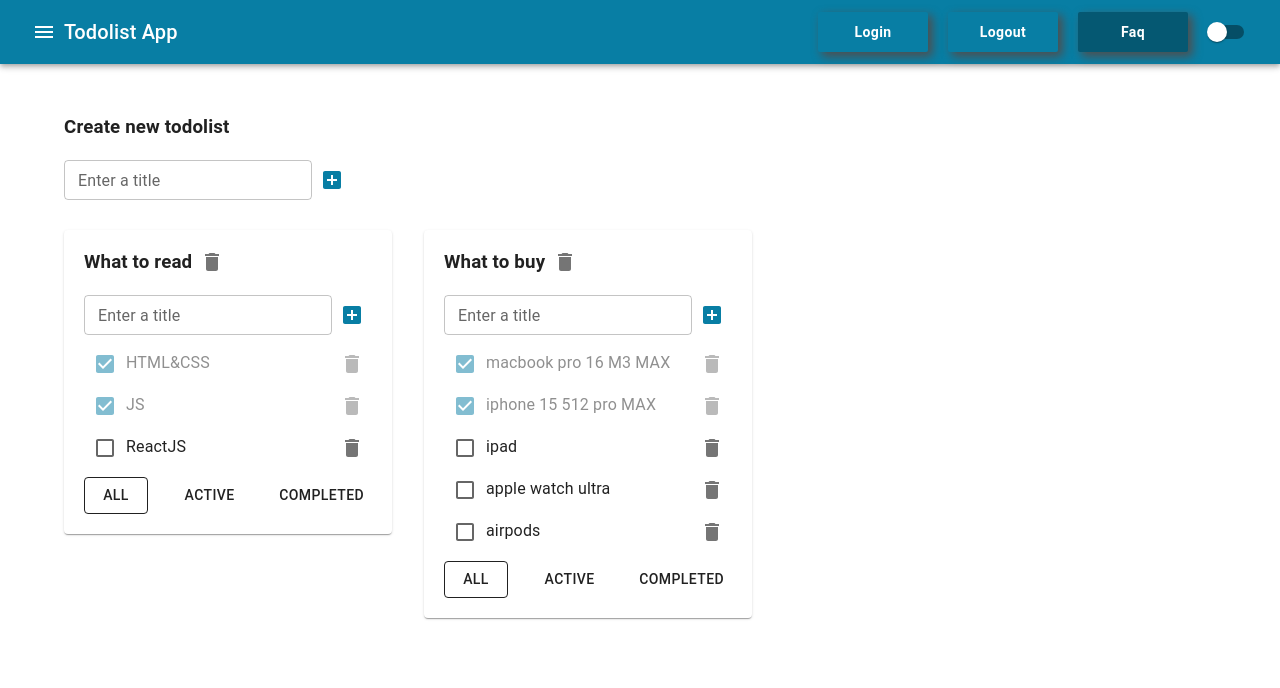
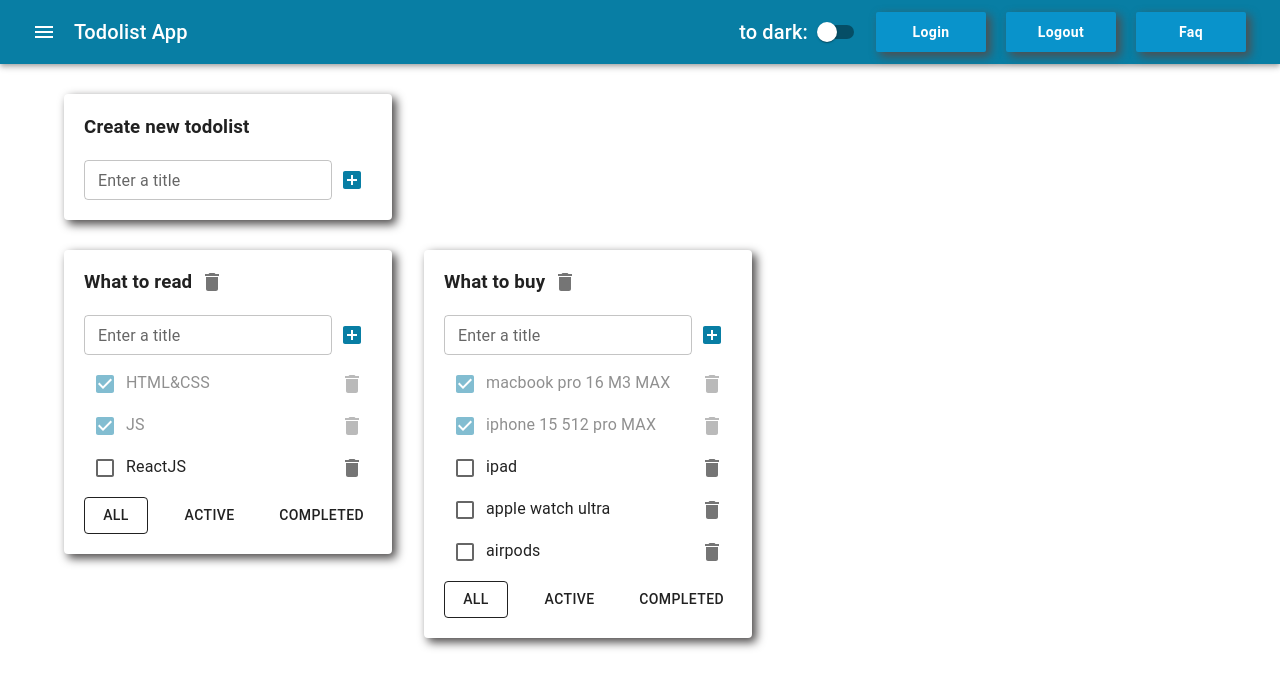
Before and after one commit to umedjankabiri/todolist, a React (Vite) app: page / in a window 1280 px wide. Shown: the top 688 px of the page. Built offline with nearby package versions, Linux system fonts and the light colour scheme.

Commit message:
Update App component to enhance theme consistency
Consolidate ThemeProvider imports and adjust button colors based on theme mode. Added shadows to Paper components and refined typography alignment.

```diff
--- a/src/common/components/App/App.tsx
+++ b/src/common/components/App/App.tsx
@@ -9,14 +9,13 @@ import {AddItemForm} from "common/components/AddItemForm/AddItemForm.tsx";
 import {
     AppBar,
     Container,
-    createTheme,
     CssBaseline,
     Paper,
     Switch,
-    ThemeProvider,
     Toolbar,
     Typography
 } from "@mui/material";
+import {createTheme, ThemeProvider} from "@mui/material/styles"
 import IconButton from "@mui/material/IconButton";
 import MenuIcon from "@mui/icons-material/Menu"
 import Grid from '@mui/material/Grid2'
@@ -54,7 +53,9 @@ function App() {
         palette: {
             mode: themeMode === "light" ? "light" : "dark",
             primary: {
-                main: "#087EA4"
+                main: "#087EA4",
+                light: "#0993cb",
+                dark: "#033844",
             }
         }
     })
@@ -90,6 +91,8 @@ function App() {
         setTodolists(todolists.map(todolist =>
             todolist.todolistID === todolistID ? {...todolist, title: title} : todolist))
 
+    const buttonsBackgroundColor = themeMode === "light" ? theme.palette.primary.light : theme.palette.primary.dark
+
     const filteredTodolists = todolists.map(todolist => {
         let filteredTasks = tasks[todolist.todolistID]
         todolist.filter === "Active" && (filteredTasks = filteredTasks.filter(task => !task.isDone))
@@ -97,7 +100,7 @@ function App() {
 
         return (
             <Grid>
-                <Paper sx={{p: "0 20px 20px 20px"}}>
+                <Paper sx={{p: "0 20px 20px 20px", boxShadow: `4px 4px 10px 0.5px ${"#504e4e"}`}}>
                     <Todolist
                         key={todolist.todolistID}
                         todolistID={todolist.todolistID}
@@ -118,36 +121,37 @@ function App() {
     })
 
     return (
-        <div className={"App"}>
             <ThemeProvider theme={theme}>
                 <CssBaseline/>
                 <AppBar position={"static"} sx={{mb: "30px"}}>
                     <Toolbar>
                         <IconButton color="inherit">
-                            <MenuIcon/>
+                            <MenuIcon />
                         </IconButton>
-                        <Typography variant="h6" component="div" sx={{flexGrow: 1}}>
+                        <Typography variant="h6" component="span" sx={{flexGrow: 1, marginLeft: "10px"}}>
                             Todolist App
                         </Typography>
-                        <MenuButton>login</MenuButton>
-                        <MenuButton>logout</MenuButton>
-                        <MenuButton background={theme.palette.primary.dark}>faq</MenuButton>
-                        <Switch color={"default"} onChange={changeThemeMode} />
+                        <Typography variant={"h6"}>
+                            {themeMode === "light" ? "to dark: " : "to light: "}
+                        </Typography>
+                        <Switch color={"default"} onChange={changeThemeMode}/>
+                        <MenuButton background={buttonsBackgroundColor}>login</MenuButton>
+                        <MenuButton background={buttonsBackgroundColor}>logout</MenuButton>
+                        <MenuButton background={buttonsBackgroundColor}>faq</MenuButton>
                     </Toolbar>
                 </AppBar>
                 <Container fixed>
                     <Grid container sx={{marginBottom: "30px"}}>
-                        <div className="newTodolist">
+                        <Paper sx={{p: "0 20px 20px 20px", boxShadow: `4px 4px 10px 0.5px ${"#504e4e"}`}}>
                             <h3>Create new todolist</h3>
                             <AddItemForm addItem={AddTodolist}/>
-                        </div>
+                        </Paper>
                     </Grid>
                     <Grid container spacing={4}>
                         {filteredTodolists}
                     </Grid>
                 </Container>
             </ThemeProvider>
-        </div>
     );
 }
 
```
